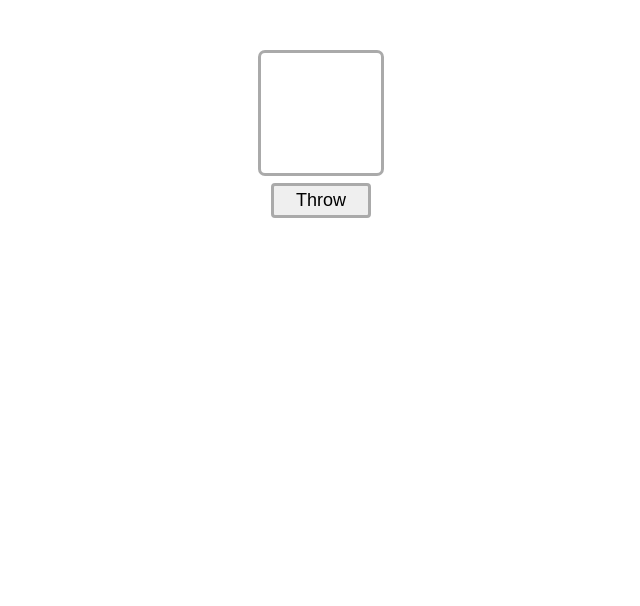
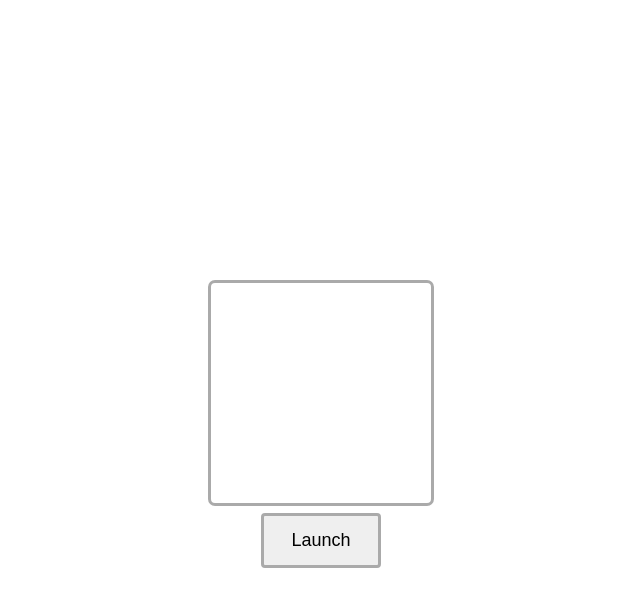
Before and after one commit to AlberErre/button-project, a website built with Parcel: page src/index.html in a window 1280 px wide. Shown: the whole page, without its empty margins (319-959 px from the left). Built offline with nearby package versions, Linux system fonts and the light colour scheme; some packages are replaced by stand-ins of ours.

Commit message:
button working

```diff
--- a/src/css/index.css
+++ b/src/css/index.css
@@ -3,29 +3,60 @@
     display: flex;
     justify-content: center;
     align-items: center;
-    margin-top: 50px;
+    margin-top: 25vh;
     flex-direction: column;
 }
 
-.dice{
+.dice {
     border: solid 3px #aaa;
     border-radius: 7px;
-    width: 100px;
-    height: 100px;
+    width: 200px;
+    height: 200px;
     margin: auto;
+    margin-top: 10vh;
     padding: 10px;
     text-align: center;
-    font-size: 60px;
-    color: aqua;
+    font-size: 10em;
   }
 
-  .button{
+.button:hover {
+    color: #fff;
+    cursor: pointer;
+    font-size: 20px;
+    animation: boing 300ms ease-in-out;
+
+    &.blue {
+        background-color: #4a79f1;
+        border: 1px solid darken(#4a79f1, 15%);
+      }
+}
+
+.button {
     border: solid 3px #aaa;
     border-radius: 4px;
     display: block;
-    width: 100px;
-    height: 35px;
+    width: 120px;
+    height: 55px;
     margin: 7px auto;
     text-align: center;
     font-size: 18px;
+    outline: none;
+}
+
+@keyframes boing {
+    15%, 40%, 75%, 100% {
+        transform-origin: center center;
+    }
+    15% {
+        transform: scale(1.2, 1.1);
+    }
+    40% {
+        transform: scale(0.95, 0.95);
+    }
+    75% {
+        transform: scale(1.05, 1);
+    }
+    100% {
+        transform: scale(1, 1);
+    }
   }
--- a/src/index.html
+++ b/src/index.html
@@ -11,7 +11,9 @@
     <body>
         <div class="mainContainer">
             <div id="dice" class="dice"></div>
-            <button onClick="randomNumber()" class="button">Throw</button>
+            <button id="button" class="button blue">Launch</button>
         </div>
+
+        <script src="js/index.js"></script>
     </body>
 </html>
--- a/src/js/index.js
+++ b/src/js/index.js
@@ -1,4 +1,6 @@
 const dice = document.getElementById("dice");
+const button = document.getElementById("button");
+
 
 let randomNumber = () => {
 
@@ -6,5 +8,4 @@ let randomNumber = () => {
   dice.innerHTML = number;
 }
 
-// init dice
-randomNumber();
+button.onclick = () => randomNumber();
```
Also changed, not shown: .babelrc, dist/index.html, 4 other files.
